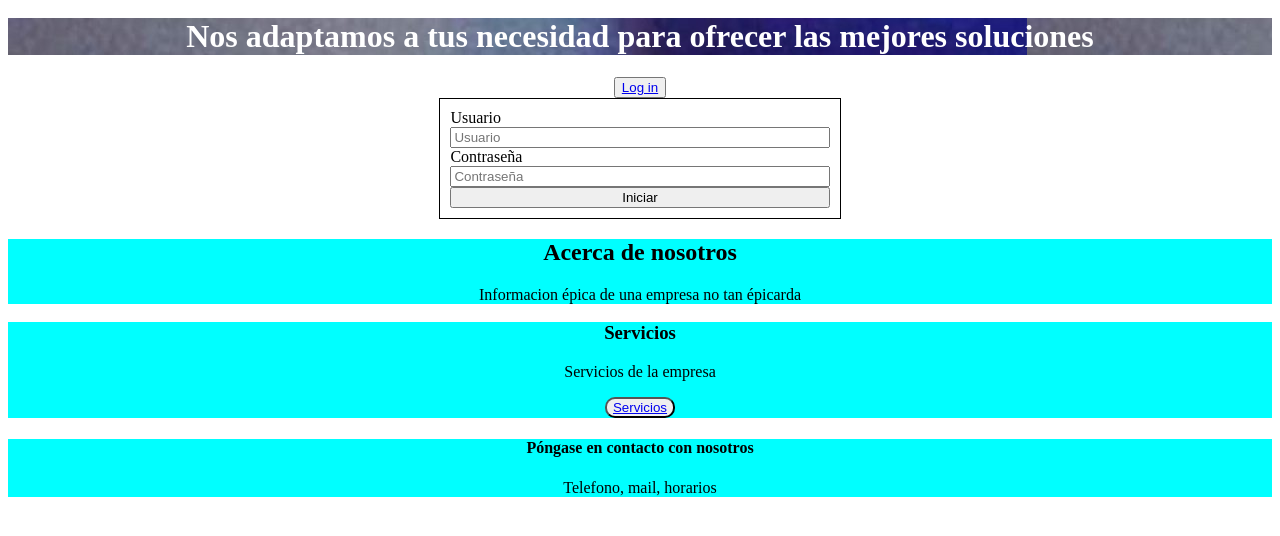
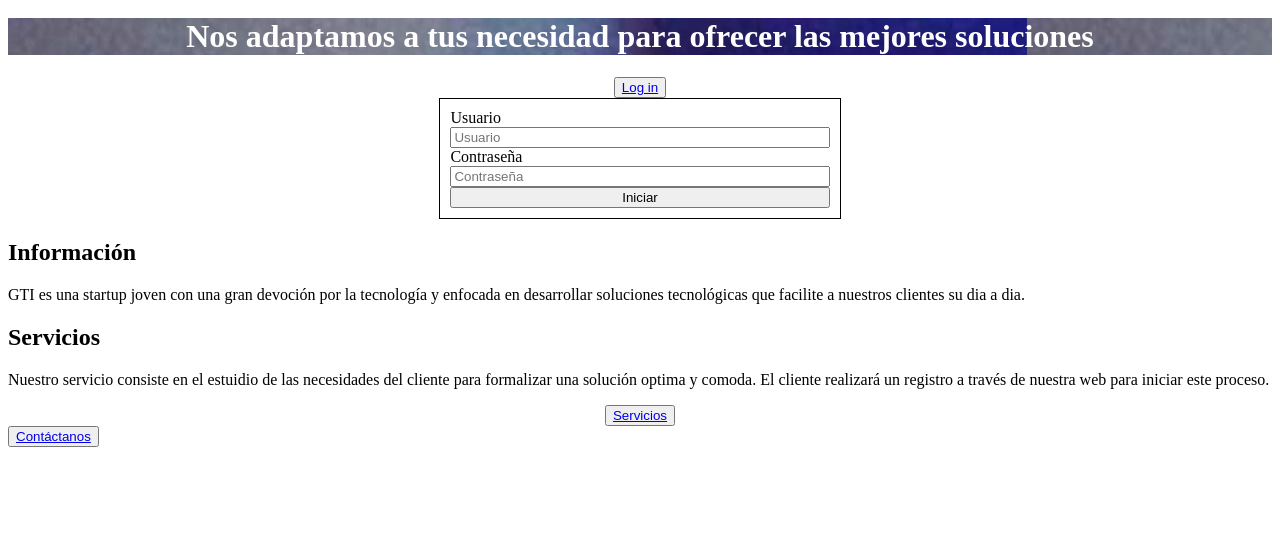
Before and after one commit to Hao12341/TrabajoWeb, a plain HTML site: page index.html in a window 1280 px wide. Shown: the part 136-672 px from the top of the page. Drawn offline with Linux system fonts and the light colour scheme; files whose address does not match are found by name.

Commit message:
Oscar
Texto

```diff
--- a/css/main.css
+++ b/css/main.css
@@ -50,10 +50,19 @@
 
 }
 section{
-   background-color: aqua;
-   text-align: center;
-}
-#botonServicios{
-    border-radius: 10px;
+    text-align: left;
+    margin: auto;
 }
 /* Fin Header */
+#titulo{
+    font-size: 15px;
+    font-weight: bold;
+}
+
+
+#botonServicios{
+    display: block;
+    margin-left: auto;
+    margin-right: auto;
+    text-decoration: none;
+}
--- a/index.html
+++ b/index.html
@@ -53,9 +53,9 @@
     <!-- Información -->
     <section class="informacion" id="informacion">
 
-        <h2>Acerca de nosotros</h2>
+        <h1 class="titulo">Información</h1>
 
-        <p>Informacion épica de una empresa no tan épicarda</p>
+        <p>GTI es una startup joven con una gran devoción por la tecnología y enfocada en desarrollar soluciones tecnológicas que facilite a nuestros clientes su dia a dia.</p>
 
 
     </section>
@@ -64,20 +64,19 @@
     <!-- Servicios -->
     <section class="servicios" id="servicios">
 
-        <h3>Servicios</h3>
+        <h1 class="titulo">Servicios</h1>
 
-        <p>Servicios de la empresa</p>
+        <p>Nuestro servicio consiste en el estuidio de las necesidades del cliente para formalizar una solución optima y comoda. El cliente realizará un registro a través de nuestra web para iniciar este proceso.</p>
 
         <button id="botonServicios" type="submit" name="botonSevicios"><a href="https://www.youtube.com">Servicios</a></button>
 
     </section>
     <!-- Fin servicios -->
 
-    <!-- Contacto --><section class="contacto" id="contacto">
+    <!-- Contacto -->
+    <section class="contacto" id="contacto">
 
-        <h4>Póngase en contacto con nosotros</h4>
-
-        <p>Telefono, mail, horarios</p>
+        <button type="submit" id="botonContacto" value="botonContacto"><a href="#">Contáctanos</a></button>
 
 
     </section>
```
